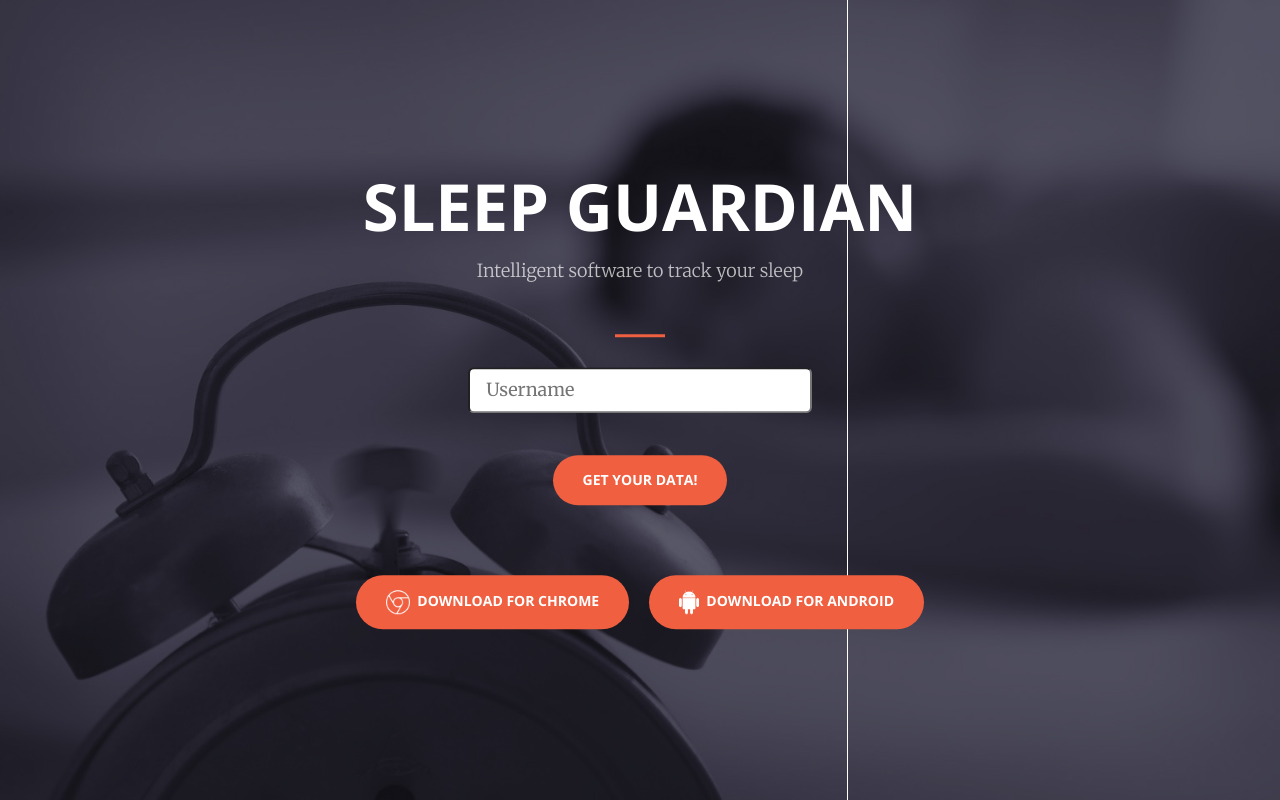
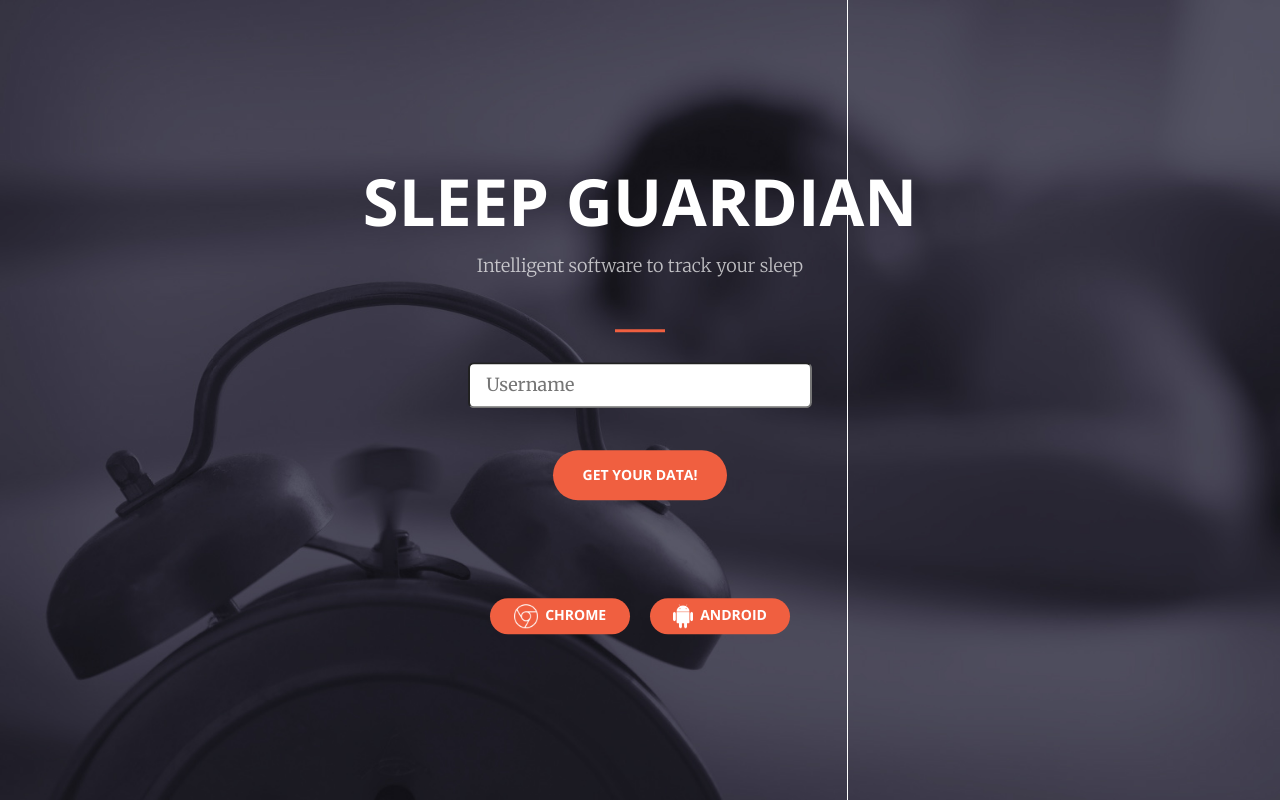
Before and after one commit to lucky-bai/HTN2015, a Flask app: page / in a window 1280 px wide. Run offline with Flask 2, Linux system fonts and the light colour scheme; some libraries are stand-ins or nearby versions.

Commit message:
Make android/chrome buttons smaller

```diff
--- a/server/templates/index.html
+++ b/server/templates/index.html
@@ -48,10 +48,10 @@
               </div>
               <div style="height:3em"></div>
                 <div id="getYourData" href="" class="btn btn-primary btn-xl page-scroll">Get your data!</div>
-               <div style="height:5em"></div>
-                <a href="https://github.com/luckytoilet/HTN2015/raw/master/dist/SleepGuardian.crx" class="btn btn-primary btn-xl page-scroll"><img src="img/chrome.png" height="24" width="24"></img>&nbsp;&nbsp;Download for Chrome</a>
+               <div style="height:7em"></div>
+                <a href="https://github.com/luckytoilet/HTN2015/raw/master/dist/SleepGuardian.crx" class="btn btn-primary btn-m page-scroll" style="width:10em"><img src="img/chrome.png" height="24" width="24"></img>&nbsp;&nbsp;Chrome</a>
                 &nbsp;&nbsp;&nbsp;&nbsp;
-                <a href="https://github.com/luckytoilet/HTN2015/raw/master/dist/app-release.apk" class="btn btn-primary btn-xl page-scroll"><img src="img/android.png" height="24" width="20"></img>&nbsp;&nbsp;Download for Android</a>
+                <a href="https://github.com/luckytoilet/HTN2015/raw/master/dist/app-release.apk" class="btn btn-primary btn-m page-scroll" style="width:10em"><img src="img/android.png" height="24" width="20"></img>&nbsp;&nbsp;Android</a>
             </div>
         </div>
     </header>
```
